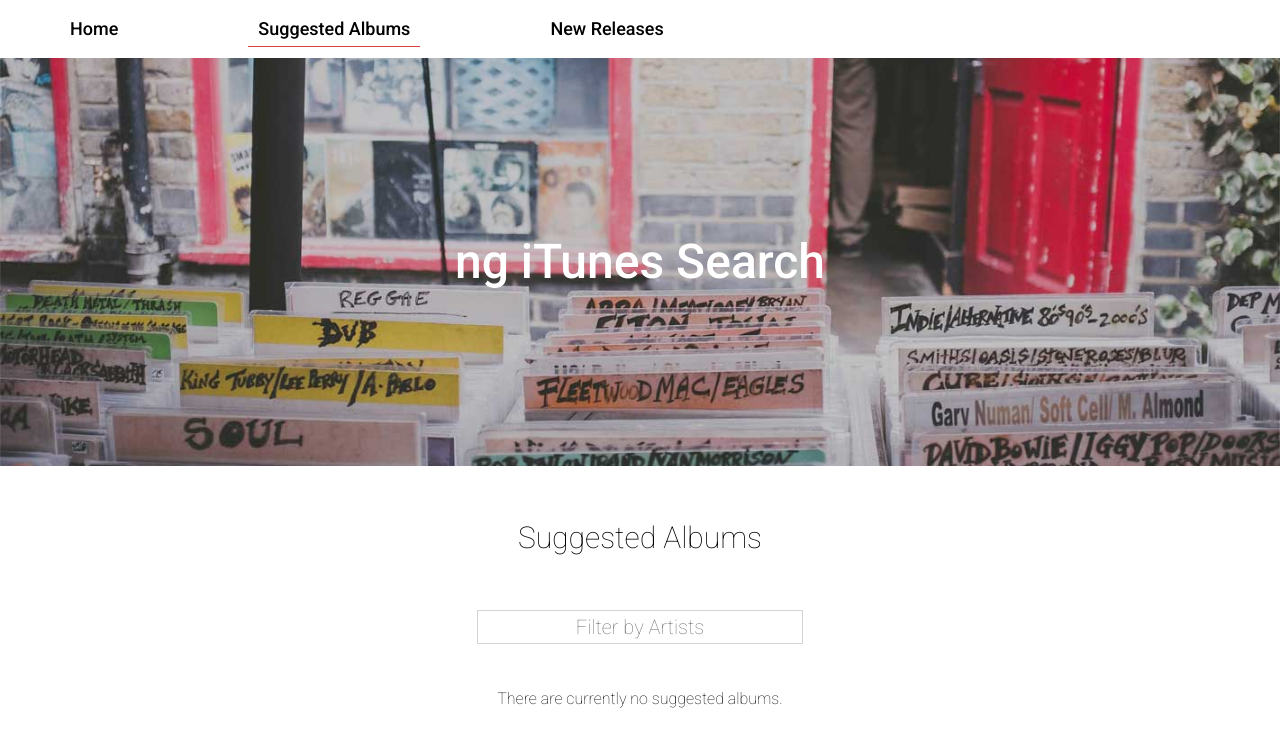
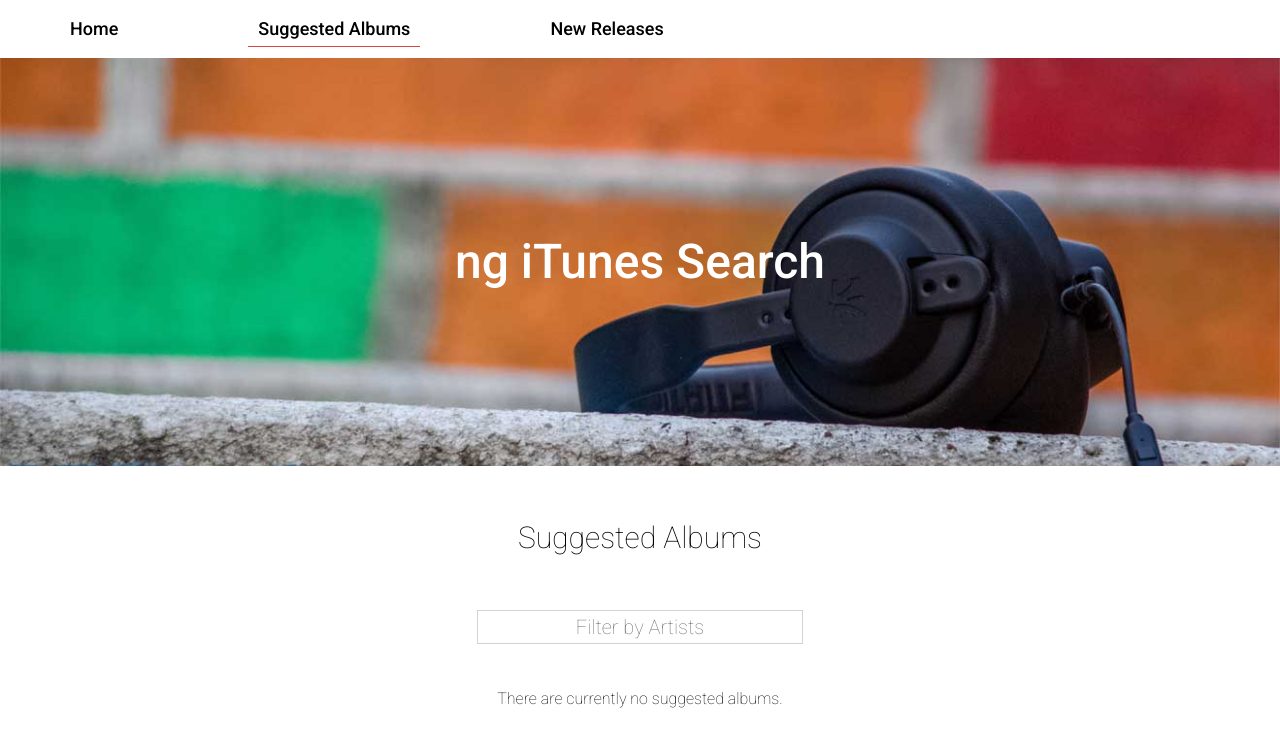
Before and after one commit to pacalabre/itunes-search-angular, an Angular app: page /suggested-albums in a window 1280 px wide. Shown: the top 746 px of the page. Built offline with nearby package versions, Linux system fonts and the light colour scheme.

Commit message:
added new image

```diff
--- a/src/app/header/header.component.css
+++ b/src/app/header/header.component.css
@@ -1,9 +1,8 @@
 .app-header {
-/*	background-color: #34495E;*/
-background-image: url(../../assets/recordshop.jpg);
-background-position: center;
-color: white;
-background-size: cover;
+	background-image: url(../../assets/headphones.jpg);
+	background-position: center;
+	color: white;
+	background-size: cover;
 }
 
 .app-header-h2 {
--- a/src/app/page-components/album-suggestions-component/album-suggestions.component.css
+++ b/src/app/page-components/album-suggestions-component/album-suggestions.component.css
@@ -1,3 +1,9 @@
+.app-header {
+	background-image: url(../../../assets/recordshop.jpg);
+	background-position: center;
+	color: white;
+	background-size: cover;
+}
 
 .no-albums {
 	margin-top: 40px;
--- a/src/app/page-components/home-component/home.component.css
+++ b/src/app/page-components/home-component/home.component.css
@@ -0,0 +1,6 @@
+.app-header {
+	background-image: url(../../../assets/headphones.jpg);
+	background-position: center;
+	color: white;
+	background-size: cover;
+}
```
Also changed, not shown: src/app/albums/albums.component.css (line endings or trailing spaces), src/assets/headphones.jpg (added).
